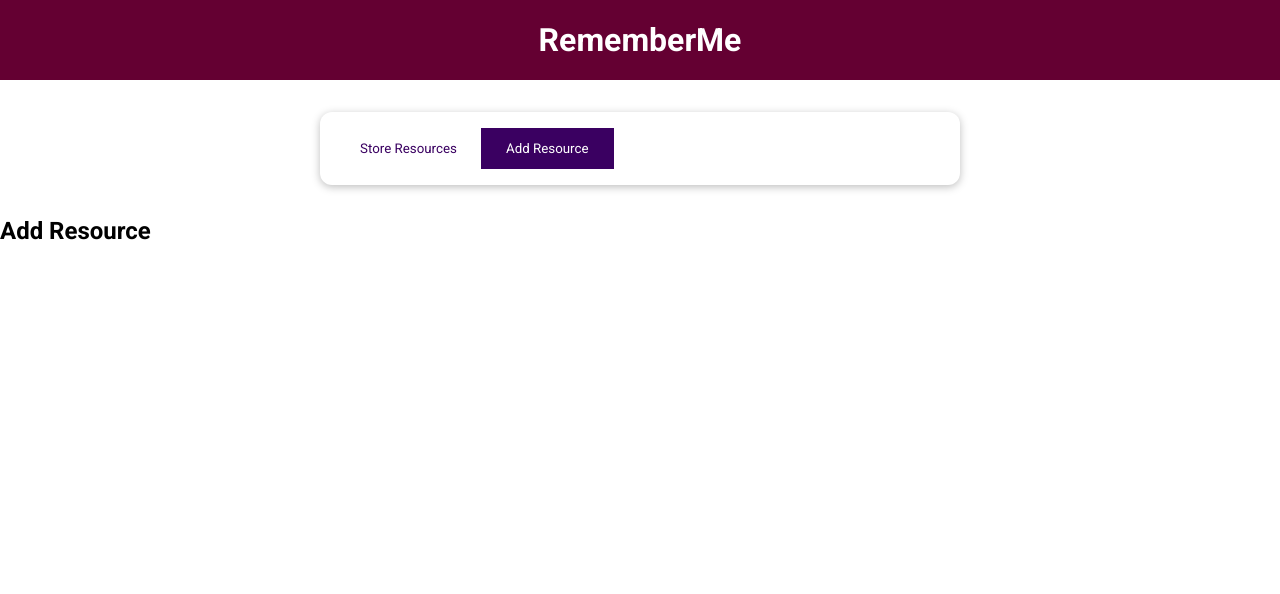
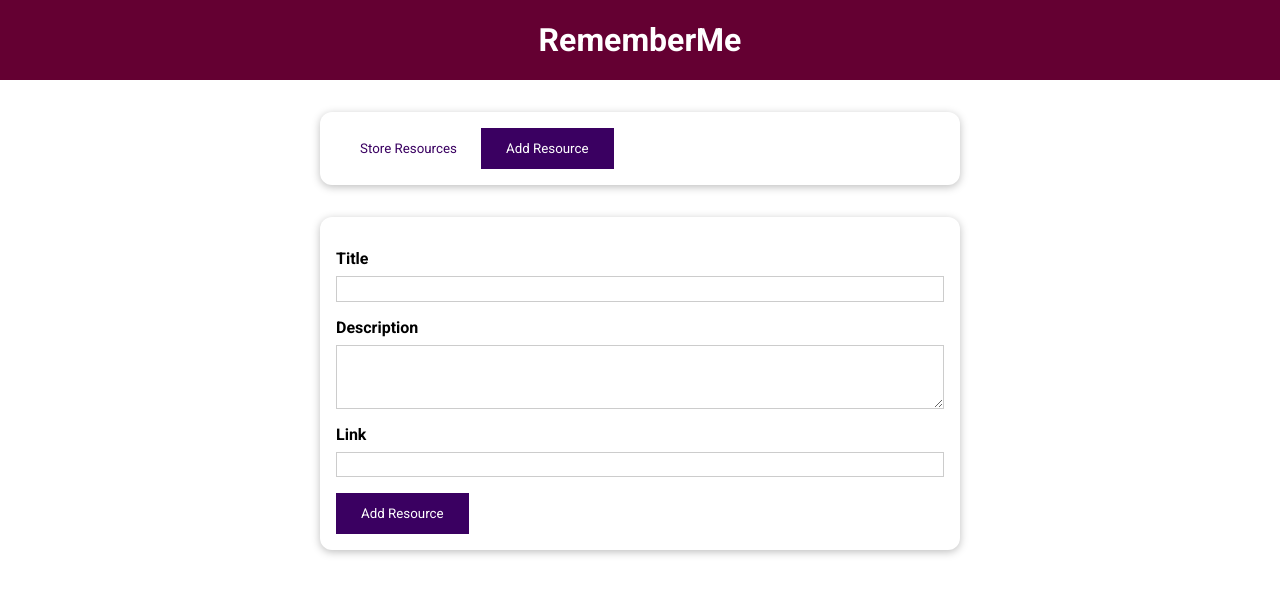
Before and after one commit to kkDesire/vue-rememberme, a Vue app: page / in a window 1280 px wide. Both pictures are taken after a click on the button "Add Resource". Shown: the top 594 px of the page. Built offline with nearby package versions, Linux system fonts and the light colour scheme.

Commit message:
Adding a Form(BaseButton.vue & AddResource.vue)

```diff
--- a/src/components/UI/BaseButton.vue
+++ b/src/components/UI/BaseButton.vue
@@ -1,12 +1,12 @@
 <template>
-  <button :type="type" :class="mode">
+  <button :class="mode">
     <slot></slot>
   </button>
 </template>
 
 <script>
 export default {
-  props: ["type", "mode"],
+  props: ["mode"],
 };
 </script>
 
--- a/src/components/learning-resources/AddResource.vue
+++ b/src/components/learning-resources/AddResource.vue
@@ -1,3 +1,51 @@
 <template>
-  <h2>Add Resource</h2>
+  <base-card>
+    <form>
+      <div class="form-control">
+        <label for="title">Title</label>
+        <input id="title" name="title" type="text" />
+      </div>
+
+      <div class="form-control">
+        <label for="description">Description</label>
+        <textarea name="description" id="description" rows="3"></textarea>
+      </div>
+
+      <div class="form-control">
+        <label for="link">Link</label>
+        <input id="link" name="link" type="url" />
+      </div>
+      <div>
+        <base-button type="submit">Add Resource</base-button>
+      </div>
+    </form>
+  </base-card>
 </template>
+
+<style scoped>
+label {
+  font-weight: bold;
+  display: block;
+  margin-bottom: 0.5rem;
+}
+
+input,
+textarea {
+  display: block;
+  width: 100%;
+  font: inherit;
+  padding: 0.15rem;
+  border: 1px solid #ccc;
+}
+
+input:focus,
+textarea:focus {
+  outline: none;
+  border-color: #3a0061;
+  background-color: #f7ebff;
+}
+
+.form-control {
+  margin: 1rem 0;
+}
+</style>
```
